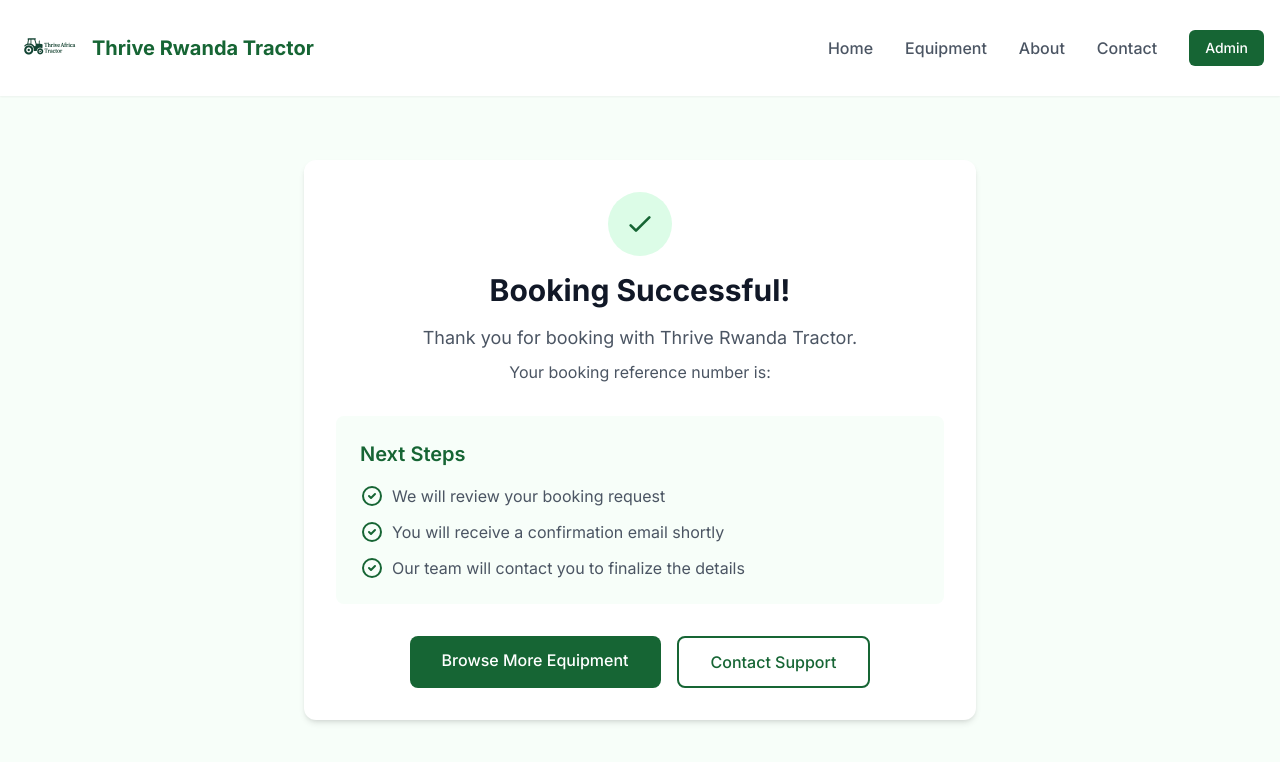
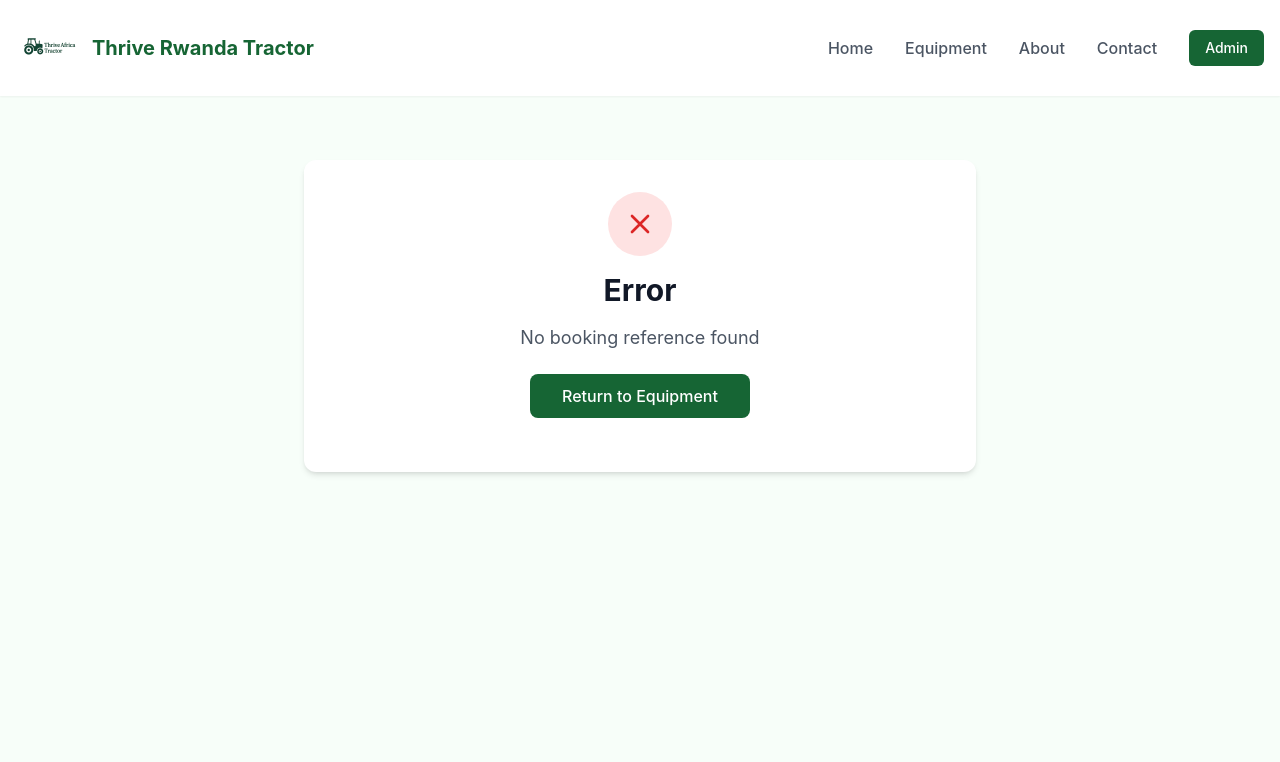
Before and after one commit to munezeromicha/Thrive-Rwanda-Tractor, a Next.js app: page /bookings/success in a window 1280 px wide. Shown: the top 762 px of the page. Built offline with nearby package versions, Linux system fonts and the light colour scheme.

Commit message:
fix-next-js-issues

```diff
--- a/next.config.js
+++ b/next.config.js
@@ -4,7 +4,9 @@ const nextConfig = {
     domains: ['images.unsplash.com', 'res.cloudinary.com'],
   },
   experimental: {
-    webpackBuildWorker: true
+    webpackBuildWorker: true,
+    optimizeCss: true,
+    optimizePackageImports: ['@mui/material', '@mui/icons-material'],
   },
   async headers() {
     return [
@@ -19,6 +21,57 @@ const nextConfig = {
       },
     ];
   },
+  webpack: (config, { isServer }) => {
+    // Handle Node.js modules in Edge Runtime
+    if (!isServer) {
+      config.resolve.fallback = {
+        ...config.resolve.fallback,
+        url: false,
+        fs: false,
+        net: false,
+        tls: false,
+      };
+    }
+
+    config.optimization = {
+      ...config.optimization,
+      minimize: true,
+    };
+
+    return config;
+  },
+  output: 'standalone',
+  poweredByHeader: false,
+  reactStrictMode: true,
+  swcMinify: true,
+  staticPageGenerationTimeout: 120,
+
+  // Remove onDemandEntries as it's deprecated in newer Next.js versions
+  // and can cause issues in production builds
+
+  typescript: {
+    ignoreBuildErrors: false,
+  },
+  eslint: {
+    ignoreDuringBuilds: false,
+  },
+
+  // Add error handling for static generation
+  generateEtags: false,
+
+  // Ensure proper handling of static pages
+  trailingSlash: false,
+
+  // Add compiler options to ensure SWC works properly
+  compiler: {
+    // Remove console.logs in production
+    removeConsole: process.env.NODE_ENV === 'production',
+  },
+
+  // Handle potential memory issues during build
+  env: {
+    NEXT_TELEMETRY_DISABLED: '1',
+  },
 };
 
 module.exports = nextConfig;
--- a/package.json
+++ b/package.json
@@ -13,7 +13,7 @@
         "@types/jsonwebtoken": "^9.0.9",
         "bcryptjs": "^3.0.2",
         "cloudinary": "^1.41.0",
-        "crypto": "^1.0.1",
+        "critters": "^0.0.20",
         "dotenv": "^16.5.0",
         "flutterwave-react-v3": "^1.3.0",
         "jose": "^6.0.11",
@@ -27,6 +27,10 @@
         "sharp": "^0.34.1"
     },
     "devDependencies": {
+        "@babel/core": "^7.23.9",
+        "@babel/preset-env": "^7.23.9",
+        "@babel/preset-react": "^7.23.9",
+        "@babel/preset-typescript": "^7.23.9",
         "@types/bcryptjs": "^2.4.6",
         "@types/node": "^20",
         "@types/nodemailer": "^6.4.11",
--- a/src/app/bookings/success/page.tsx
+++ b/src/app/bookings/success/page.tsx
@@ -3,10 +3,72 @@
 import Link from 'next/link';
 import { useSearchParams } from 'next/navigation';
 import Navbar from '@/components/layout/Navbar';
+import { useEffect, useState } from 'react';
 
 export default function BookingSuccessPage() {
   const searchParams = useSearchParams();
-  const bookingId = searchParams.get('bookingId');
+  const [bookingId, setBookingId] = useState<string | null>(null);
+  const [error, setError] = useState<string | null>(null);
+
+  useEffect(() => {
+    if (!searchParams) {
+      setError('Invalid booking reference');
+      return;
+    }
+    const id = searchParams.get('bookingId');
+    if (!id) {
+      setError('No booking reference found');
+      return;
+    }
+    setBookingId(id);
+  }, [searchParams]);
+
+  if (error) {
+    return (
+      <>
+        <Navbar />
+        <div className="min-h-screen bg-[#F7FEF9] py-16">
+          <div className="container mx-auto px-4">
+            <div className="max-w-2xl mx-auto bg-white rounded-xl shadow-md p-8">
+              <div className="text-center mb-8">
+                <div className="inline-flex items-center justify-center w-16 h-16 bg-red-100 rounded-full mb-4">
+                  <svg className="w-8 h-8 text-red-600" fill="none" viewBox="0 0 24 24" stroke="currentColor">
+                    <path strokeLinecap="round" strokeLinejoin="round" strokeWidth={2} d="M6 18L18 6M6 6l12 12" />
+                  </svg>
+                </div>
+                <h1 className="text-3xl font-bold text-gray-900 mb-4">Error</h1>
+                <p className="text-gray-600 text-lg mb-8">{error}</p>
+                <Link
+                  href="/equipment"
+                  className="bg-[#166534] text-white hover:bg-green-700 font-medium py-3 px-8 rounded-lg transition duration-300 text-center"
+                >
+                  Return to Equipment
+                </Link>
+              </div>
+            </div>
+          </div>
+        </div>
+      </>
+    );
+  }
+
+  if (!bookingId) {
+    return (
+      <>
+        <Navbar />
+        <div className="min-h-screen bg-[#F7FEF9] py-16">
+          <div className="container mx-auto px-4">
+            <div className="max-w-2xl mx-auto bg-white rounded-xl shadow-md p-8">
+              <div className="text-center">
+                <div className="animate-spin rounded-full h-12 w-12 border-b-2 border-[#166534] mx-auto"></div>
+                <p className="mt-4 text-gray-600">Loading booking details...</p>
+              </div>
+            </div>
+          </div>
+        </div>
+      </>
+    );
+  }
 
   return (
     <>
--- a/src/app/globals.css
+++ b/src/app/globals.css
@@ -2,6 +2,8 @@
 @tailwind base;
 @tailwind components;
 @tailwind utilities;
+
+@import url('https://fonts.googleapis.com/css2?family=Inter:wght@400;500;600;700&display=swap');
 
 :root {
   --primary: #166534;
--- a/src/app/layout.tsx
+++ b/src/app/layout.tsx
@@ -1,10 +1,6 @@
-// src/app/layout.tsx
 import type { Metadata } from 'next';
-import { Inter } from 'next/font/google';
 import './globals.css';
 import { AuthProvider } from '@/contexts/AuthContext';
-
-const inter = Inter({ subsets: ['latin'] });
 
 export const metadata: Metadata = {
   title: 'Thrive Rwanda Tractor Platform',
@@ -18,7 +14,7 @@ export default function RootLayout({
 }) {
   return (
     <html lang="en">
-      <body className={inter.className}>
+      <body>
         <AuthProvider>
           {children}
         </AuthProvider>
--- /dev/null
+++ b/src/pages/404.tsx
@@ -0,0 +1,18 @@
+import { NextPage } from 'next';
+import Link from 'next/link';
+
+const Custom404: NextPage = () => {
+  return (
+    <div className="min-h-screen flex items-center justify-center bg-gray-100">
+      <div className="text-center">
+        <h1 className="text-6xl font-bold text-gray-800 mb-4">404</h1>
+        <p className="text-xl text-gray-600 mb-8">Page not found</p>
+        <Link href="/" className="text-blue-500 hover:text-blue-700 underline">
+          Return to Home
+        </Link>
+      </div>
+    </div>
+  );
+};
+
+export default Custom404;
--- /dev/null
+++ b/src/pages/500.tsx
@@ -0,0 +1,18 @@
+import { NextPage } from 'next';
+import Link from 'next/link';
+
+const Custom500: NextPage = () => {
+  return (
+    <div className="min-h-screen flex items-center justify-center bg-gray-100">
+      <div className="text-center">
+        <h1 className="text-6xl font-bold text-gray-800 mb-4">500</h1>
+        <p className="text-xl text-gray-600 mb-8">Internal Server Error</p>
+        <Link href="/" className="text-blue-500 hover:text-blue-700 underline">
+          Return to Home
+        </Link>
+      </div>
+    </div>
+  );
+};
+
+export default Custom500;
```
Also changed, not shown: 1 other file (tests, documents, lock files or other folders).
